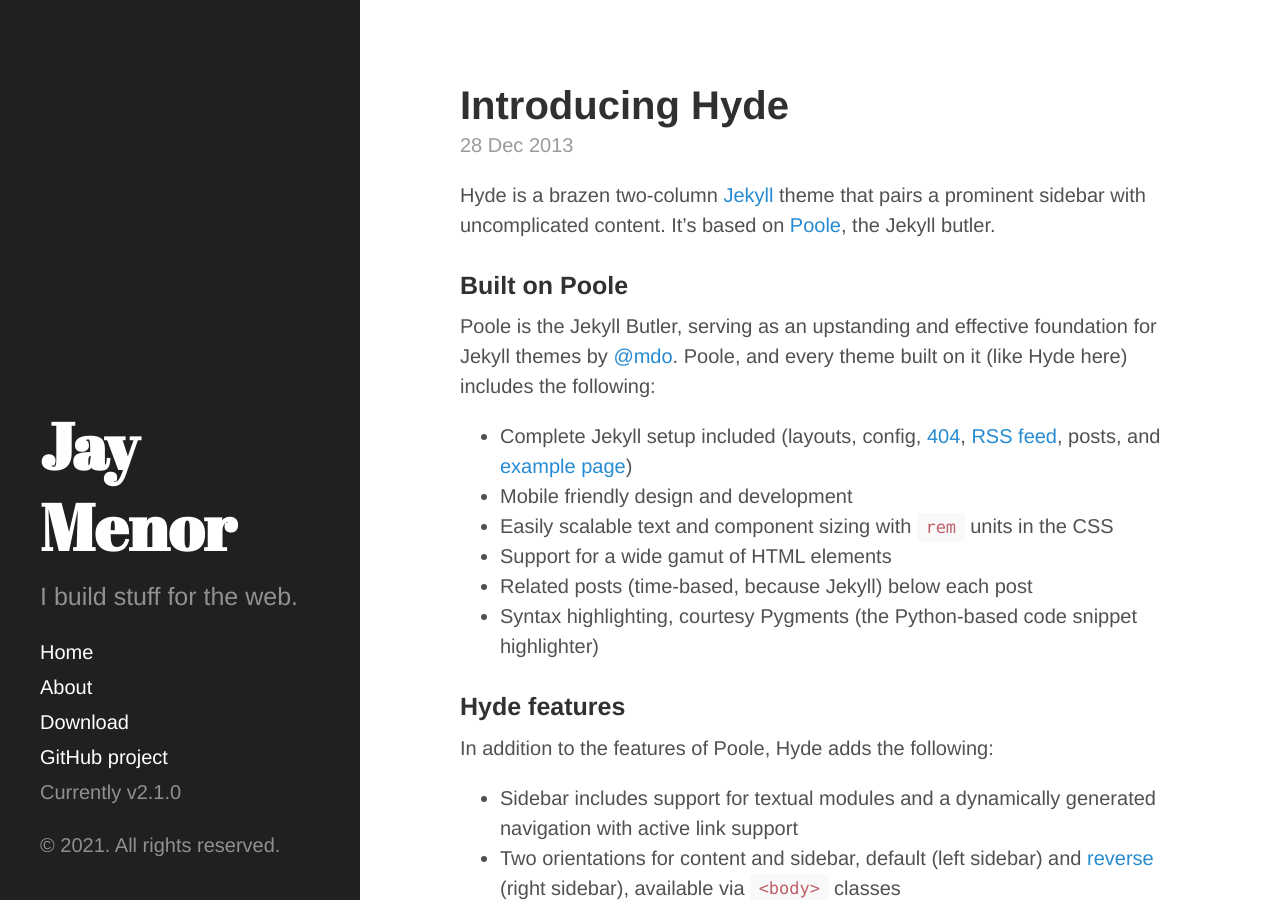
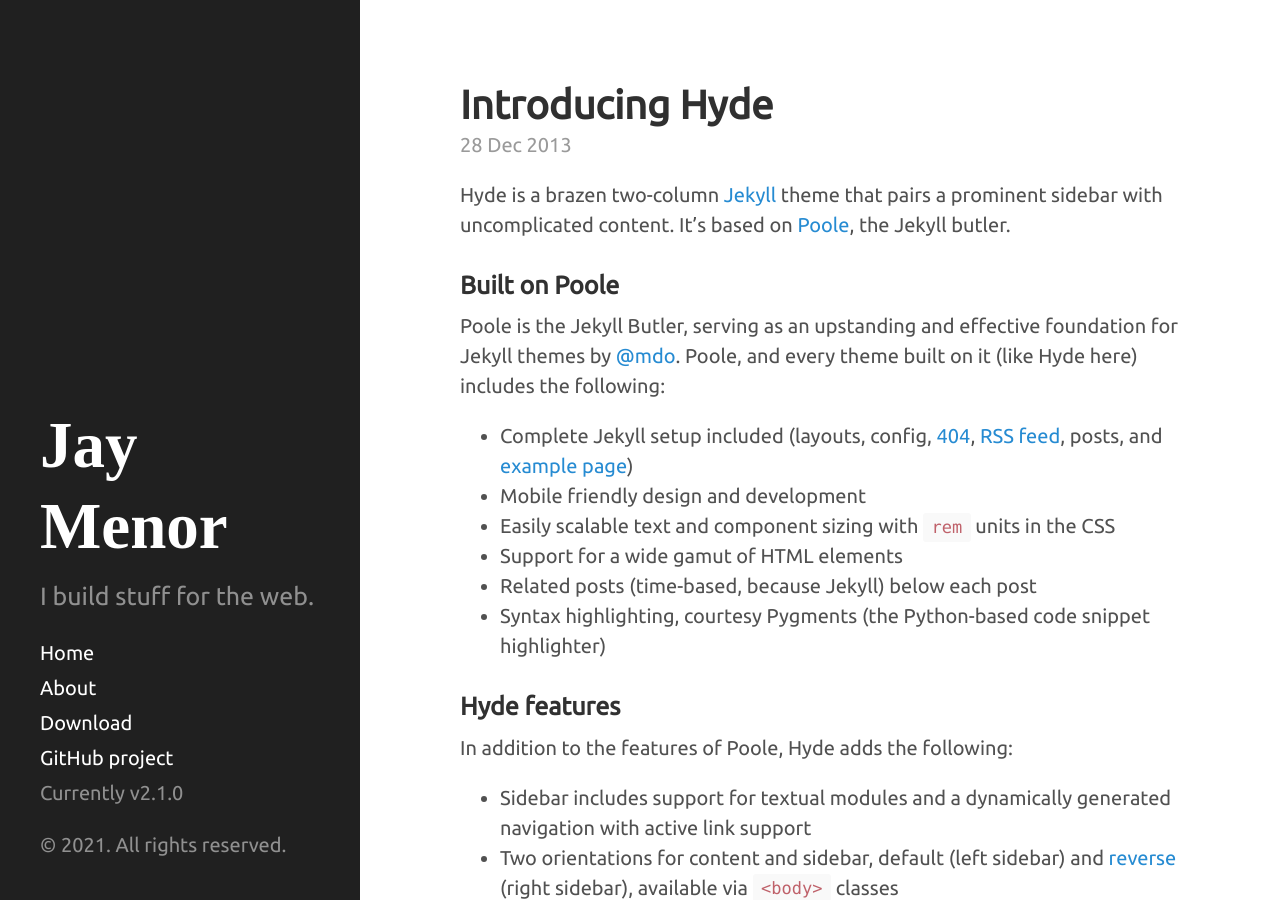
Before and after one commit to hmenorjr/hmenorjr.github.io, a Jekyll site: the page built from index.html, in a window 1280 px wide and 900 px high. Built offline with Jekyll 4.4.1, drawn with Linux system fonts in a browser that asks for light colours; Markdown is read by kramdown in place of the engine named in the settings; the list of posts is cut into pages by our own code.

Commit message:
Update head.html

```diff
--- a/_includes/head.html
+++ b/_includes/head.html
@@ -18,7 +18,7 @@
   <link rel="stylesheet" href="{{ site.baseurl }}public/css/poole.css">
   <link rel="stylesheet" href="{{ site.baseurl }}public/css/syntax.css">
   <link rel="stylesheet" href="{{ site.baseurl }}public/css/hyde.css">
-  <link rel="stylesheet" href="http://fonts.googleapis.com/css?family=PT+Sans:400,400italic,700|Abril+Fatface">
+  <link rel="stylesheet" href="http://fonts.googleapis.com/css?family=Ubuntu">
 
   <!-- Icons -->
   <link rel="apple-touch-icon-precomposed" sizes="144x144" href="{{ site.baseurl }}public/apple-touch-icon-144-precomposed.png">
```
